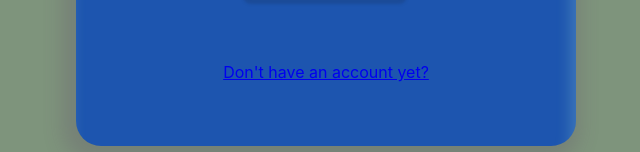
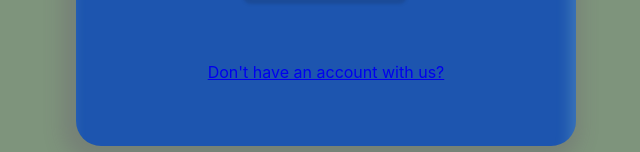
Before and after one commit to thinkful-ei-jaguar/Indecisio-client, a React (Create React App) app: page /login in a window 1280 px wide. Shown: the part 574-726 px from the top of the page, without its empty margins (314-954 px from the left). Built offline with nearby package versions, Linux system fonts and the light colour scheme; no server answers.

Commit message:
started UserContext file

```diff
--- a/src/components/LoginForm/LoginForm.js
+++ b/src/components/LoginForm/LoginForm.js
@@ -20,7 +20,7 @@ class LoginForm extends Component {
                     {error && (<ValidationError message={error} />)}
                 <button className='button-primary' type='submit'>Submit</button>
                 <Link to='/' className='login-redirect-link'>
-                    Don't have an account yet?
+                    Don't have an account with us?
                 </Link>
             </form>
             </section>
```
Also changed, not shown: src/components/contexts/UserContext.js (added, +21 -0 lines).
